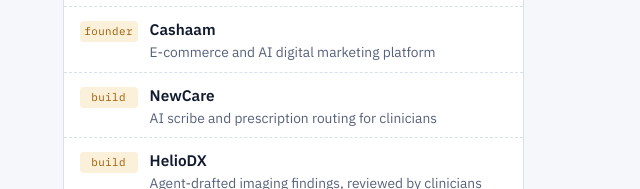
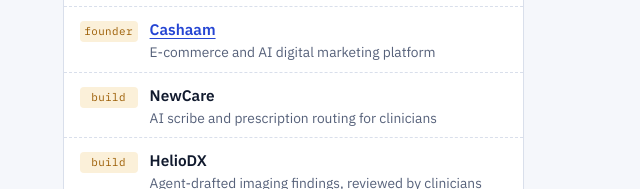
Before and after one commit to newadays/newadays.github.io, a plain HTML site: page index.html in a window 1280 px wide. Shown: the part 408-597 px from the top of the page, 636-1276 px from the left. Drawn offline with nearby package versions, Linux system fonts and the light colour scheme.

Commit message:
Link Cashaam to its X profile

```diff
--- a/index.html
+++ b/index.html
@@ -265,7 +265,7 @@ footer { padding-block: 26px 40px; border-top: 1px solid var(--line); color: var
         <li><span class="tag">platform</span><span><span class="who">Roku</span><span class="what">Senior PM, ML Recommendations &amp; Experimentation</span></span></li>
         <li><span class="tag">platform</span><span><span class="who">YouTube</span><span class="what">PM, AI &amp; Data Platform</span></span></li>
         <li><span class="tag">field</span><span><span class="who">Google Cloud</span><span class="what">Sales Engineering Team Lead</span></span></li>
-        <li><span class="tag build">founder</span><span><span class="who">Cashaam</span><span class="what">E-commerce and AI digital marketing platform</span></span></li>
+        <li><span class="tag build">founder</span><span><span class="who"><a href="https://x.com/cashaamofficial">Cashaam</a></span><span class="what">E-commerce and AI digital marketing platform</span></span></li>
         <li><span class="tag build">build</span><span><span class="who">NewCare</span><span class="what">AI scribe and prescription routing for clinicians</span></span></li>
         <li><span class="tag build">build</span><span><span class="who">HelioDX</span><span class="what">Agent-drafted imaging findings, reviewed by clinicians</span></span></li>
         <li><span class="tag build">oss</span><span><span class="who">Open source</span><span class="what">A LangGraph scribe agent and a PM agent with its own evals</span></span></li>
@@ -456,7 +456,7 @@ footer { padding-block: 26px 40px; border-top: 1px solid var(--line); color: var
         <div>
           <h3>Earlier</h3>
           <ul>
-            <li>Founder, Cashaam / CreateKap (Techstars-backed), an e-commerce and AI digital marketing platform</li>
+            <li>Founder, <a href="https://x.com/cashaamofficial">Cashaam</a> / CreateKap (Techstars-backed), an e-commerce and AI digital marketing platform</li>
             <li>Software engineer at GE and SLB</li>
             <li>Open source: <a href="https://github.com/newadays/Apache-Superset-PM-Agent">a PM agent for Apache Superset</a></li>
             <li>Writing: <a href="https://medium.com/@gbenga-awodokun">medium.com/@gbenga-awodokun</a></li>
```
